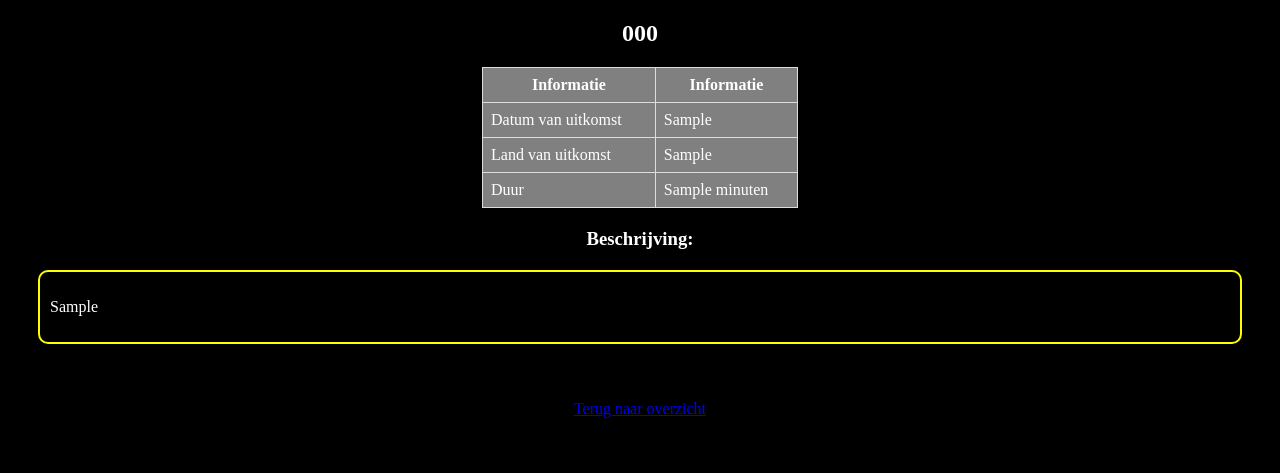
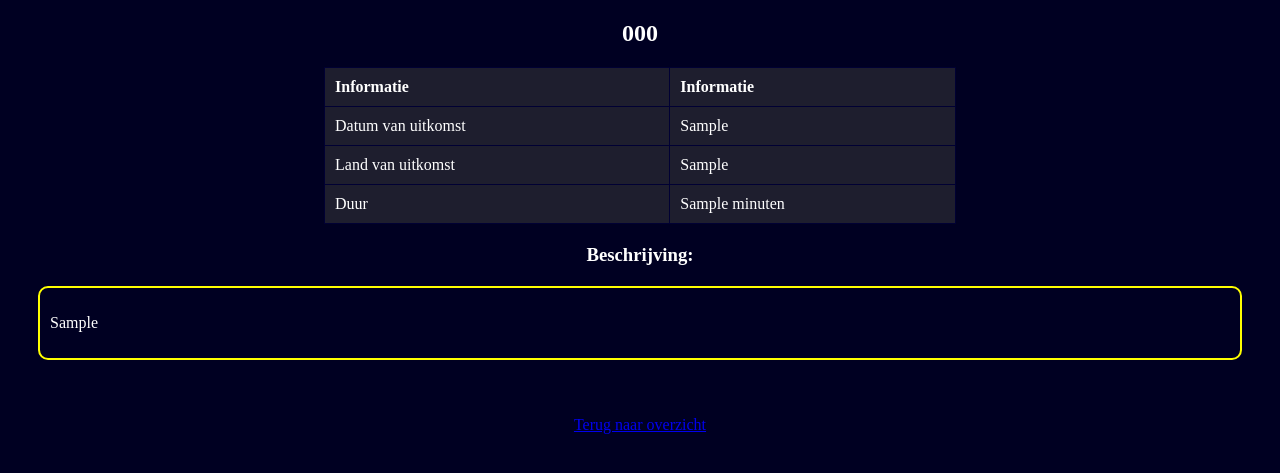
Before and after one commit to CyberSelim/Database-PDO, a PHP site: page /detail_film.php?id=1 in a window 1280 px wide. Shown: the top 473 px of the page. Run offline with PHP 8.4, Linux system fonts and the light colour scheme; tables that the repository leaves empty or names only in its code hold one stand-in row (values such as "Sample post").

Commit message:
detail_film.php

```diff
--- a/detail_film.php
+++ b/detail_film.php
@@ -10,25 +10,32 @@
             text-align: center;
             background-color: black;
             color: white;
+            background-color: #000022;
+        }
+
+
+
+        h1,
+        h2 {
+            text-align: center;
         }
 
         table {
+            width: 50%;
             border-collapse: collapse;
-            width: 25%;
             margin: 20px auto;
-            background-color: grey;
+            background-color: #1e1e2e;
         }
 
         th,
         td {
-            border: 1px solid #dddddd;
+            padding: 10px;
+            border: 1px solid #000033;
             text-align: left;
-            padding: 8px;
         }
 
         th {
-            background-color: grey;
-            text-align: center;
+            background-color: #1e1e2e;
         }
 
         .summary {
```
